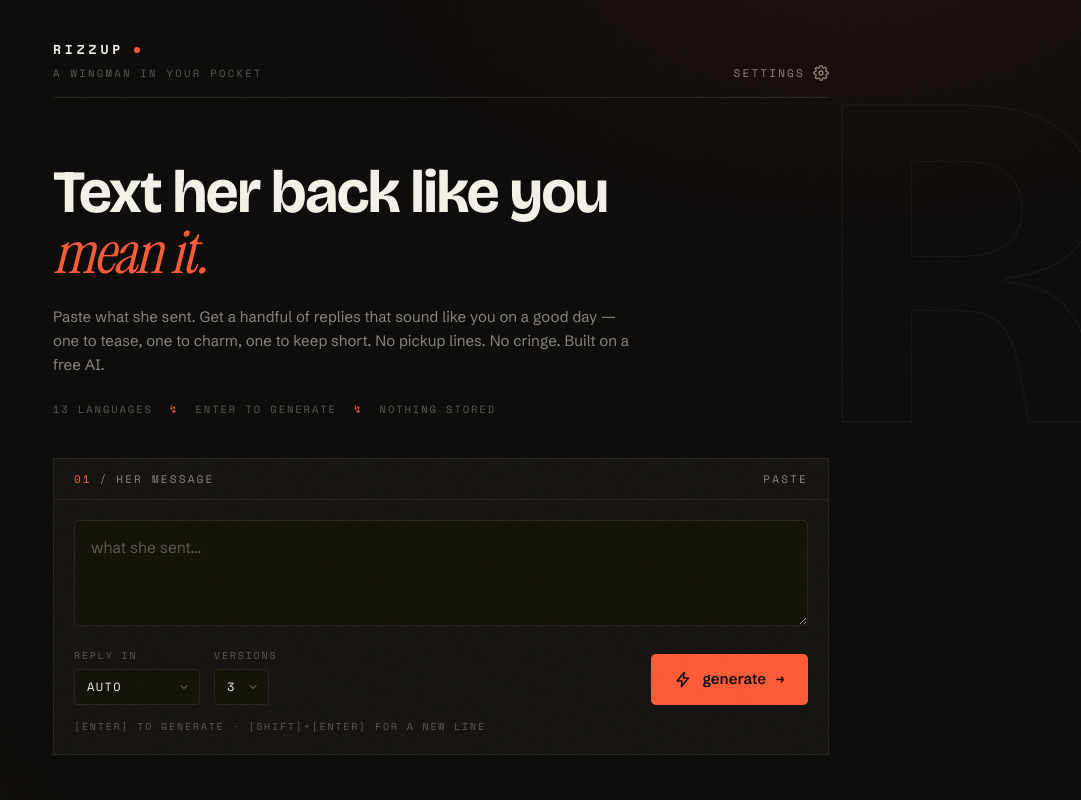
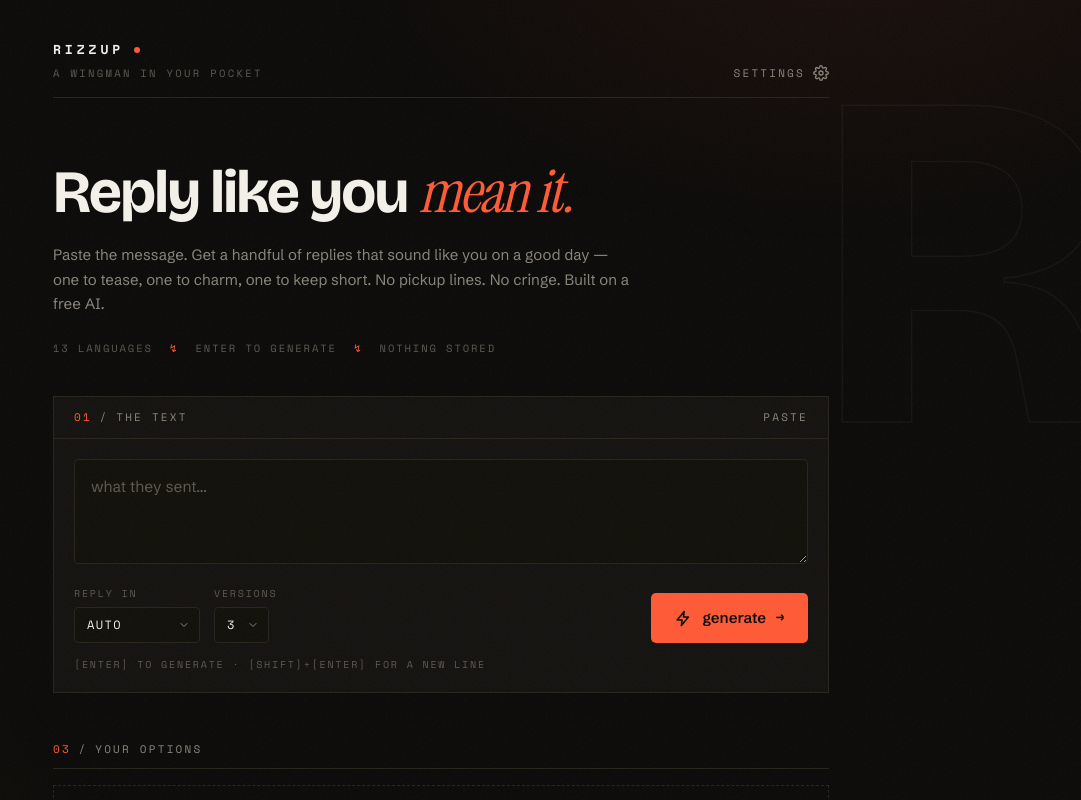
Before and after one commit to Graffian/rizzUP, a Next.js app: page / in a window 1280 px wide. Shown: the top 800 px of the page, without its empty margins (199-1280 px from the left). Built offline with nearby package versions, Linux system fonts and the light colour scheme.

Commit message:
copy: drop gendered phrasing from UI + README

```diff
--- a/app/api/swap/route.ts
+++ b/app/api/swap/route.ts
@@ -33,7 +33,7 @@
     { role: 'system', content: SYSTEM_PROMPT },
     {
       role: 'user',
-      content: `Her message:
+      content: `The message:
 """
 ${message}
 """
--- a/app/layout.tsx
+++ b/app/layout.tsx
@@ -30,9 +30,9 @@
 })
 
 export const metadata: Metadata = {
-  title: 'RizzUp — text her back like you mean it',
+  title: 'RizzUp — reply like you mean it',
   description:
-    'Paste what she sent. Get a handful of smooth, specific replies — no pickup lines, no cringe.',
+    'Paste the message. Get a handful of smooth, specific replies — no pickup lines, no cringe.',
 }
 
 export default function RootLayout({
--- a/components/RizzApp.tsx
+++ b/components/RizzApp.tsx
@@ -119,7 +119,7 @@
     if (busy) return
     const msg = message.trim()
     if (!msg) {
-      showToast('paste her message first', true)
+      showToast('paste a message first', true)
       taRef.current?.focus()
       return
     }
@@ -271,11 +271,11 @@
         {/* hero */}
         <section className="mt-12 max-w-2xl sm:mt-16">
           <h1 className="font-head text-[40px] font-bold leading-[1.02] tracking-[-0.03em] sm:text-[60px]">
-            Text her back like you{' '}
+            Reply like you{' '}
             <em className="font-serifit font-normal italic text-rust">mean it.</em>
           </h1>
           <p className="mt-5 max-w-xl text-[15px] leading-relaxed text-muted">
-            Paste what she sent. Get a handful of replies that sound like you on a
+            Paste the message. Get a handful of replies that sound like you on a
             good day — one to tease, one to charm, one to keep short. No pickup
             lines. No cringe. Built on a free AI.
           </p>
@@ -359,7 +359,7 @@
         <section className="mt-10 border border-line bg-panel">
           <div className="flex items-center justify-between border-b border-line px-5 py-3">
             <span className="font-mono text-[11px] uppercase tracking-[0.2em] text-muted">
-              <span className="text-rust">01</span>&ensp;/&ensp;her message
+              <span className="text-rust">01</span>&ensp;/&ensp;the text
             </span>
             <button
               onClick={pasteFromClipboard}
@@ -384,7 +384,7 @@
               }}
               rows={3}
               maxLength={1000}
-              placeholder="what she sent…"
+              placeholder="what they sent…"
               spellCheck
               className="min-h-[96px] w-full resize-y rounded-[4px] border border-line bg-ink2 px-4 py-3.5 text-[15.5px] leading-relaxed text-paper outline-none transition focus:border-rust placeholder:text-faint"
             />
@@ -524,7 +524,7 @@
                 awaiting input
               </p>
               <p className="mt-2.5 text-sm text-muted">
-                paste her message, hit{' '}
+                paste the message, hit{' '}
                 <span className="font-mono text-[12px] uppercase tracking-[0.1em] text-paper">
                   generate
                 </span>
--- a/lib/ai.ts
+++ b/lib/ai.ts
@@ -65,7 +65,7 @@
 export function buildUserPrompt(message: string, language: string, vibes: string[]) {
   const langLine = !language || language === 'auto' ? 'the same language she wrote in' : language
   const list = vibes.map((v, i) => `${i + 1}. ${v}`).join('\n')
-  return `Her message:
+  return `The message:
 """
 ${message}
 """
```
Also changed, not shown: 1 other file (tests, documents, lock files or other folders).
